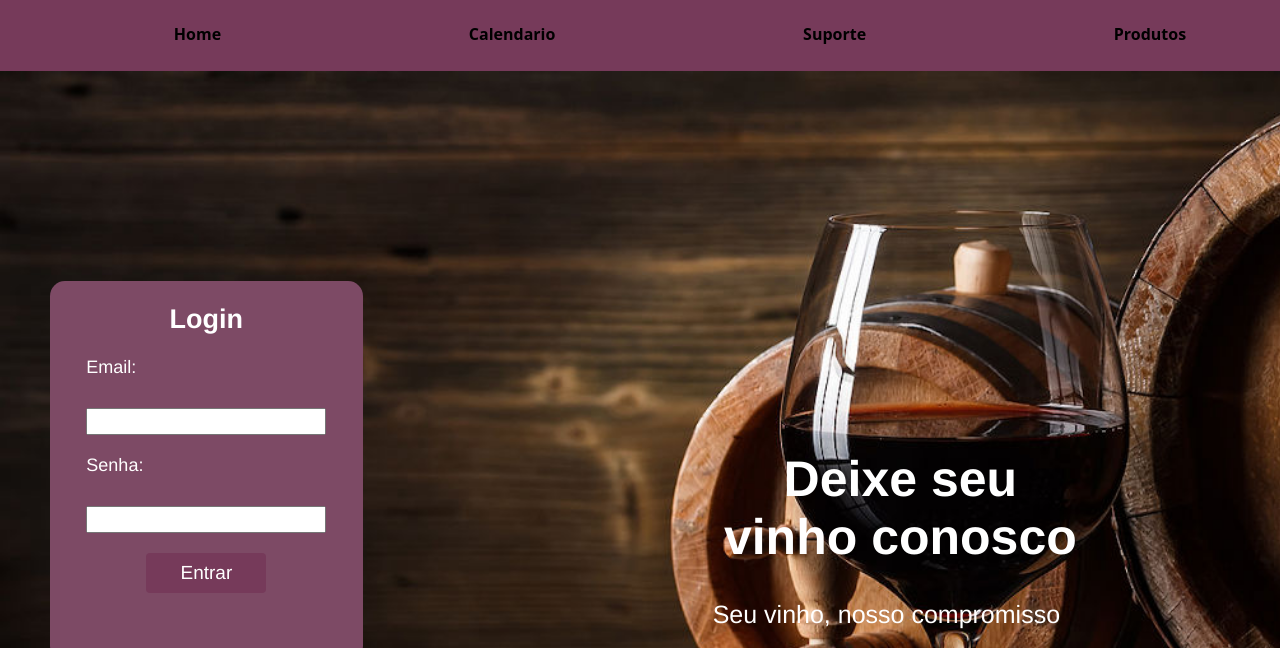
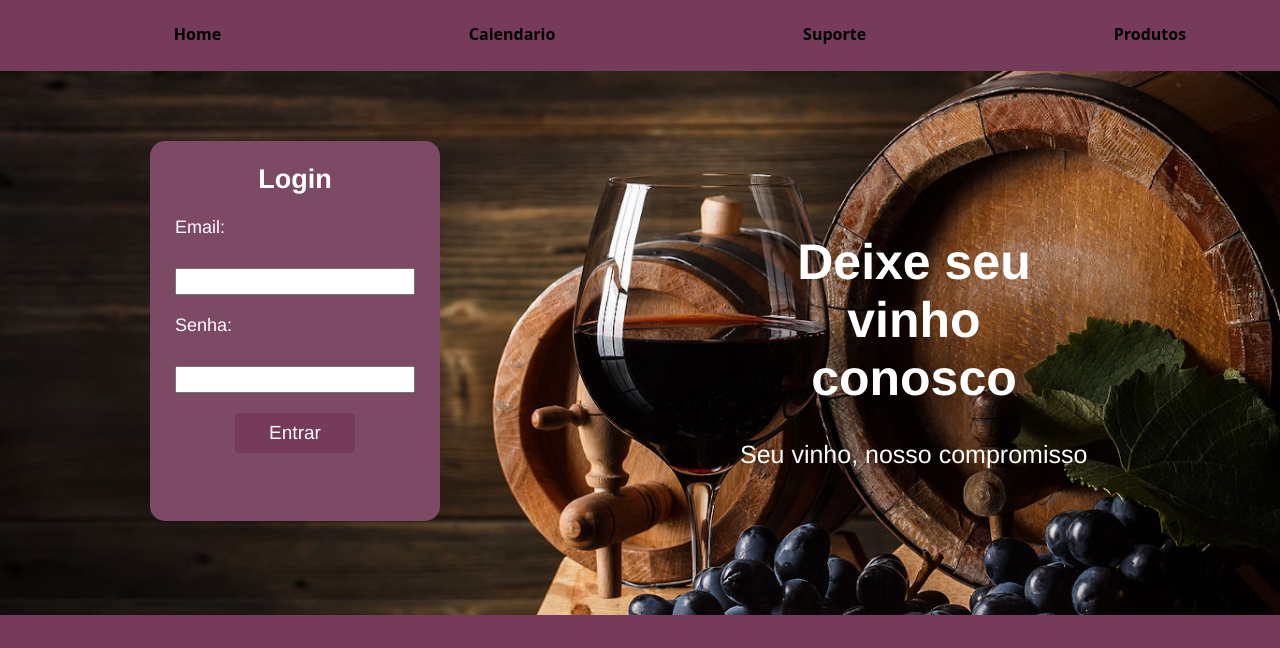
Before and after one commit to Grupo9-1ADSA-Vinum/SiteVinum, a plain HTML site: page public/login/login.html in a window 1280 px wide. Shown: the part 145-793 px from the top of the page. Drawn offline with Linux system fonts and the light colour scheme.

```diff
--- a/public/login/styleLogin.css
+++ b/public/login/styleLogin.css
@@ -10,9 +10,8 @@
     background-size: cover;
     display: flex;
     width: 100%;
-height: 100vh;
+    height: 68vh;
     justify-content: start;
-align-items: center;
     background-repeat: no-repeat;
 }
 
@@ -76,13 +75,13 @@
     border-radius: 4px;
 }
 .login {
+    margin-top: 70px;
     display: flex;
     justify-content: center;
     background-color: rgb(125, 74, 101);
     width: 500px;
     height: 380px;
-    margin-right: 50px;
-    margin-left: 50px;
+    margin-left: 150px;
     border-radius: 15px;
 }
 .formulario span {
```
Lines whose indentation alone changed are shown as unchanged.
